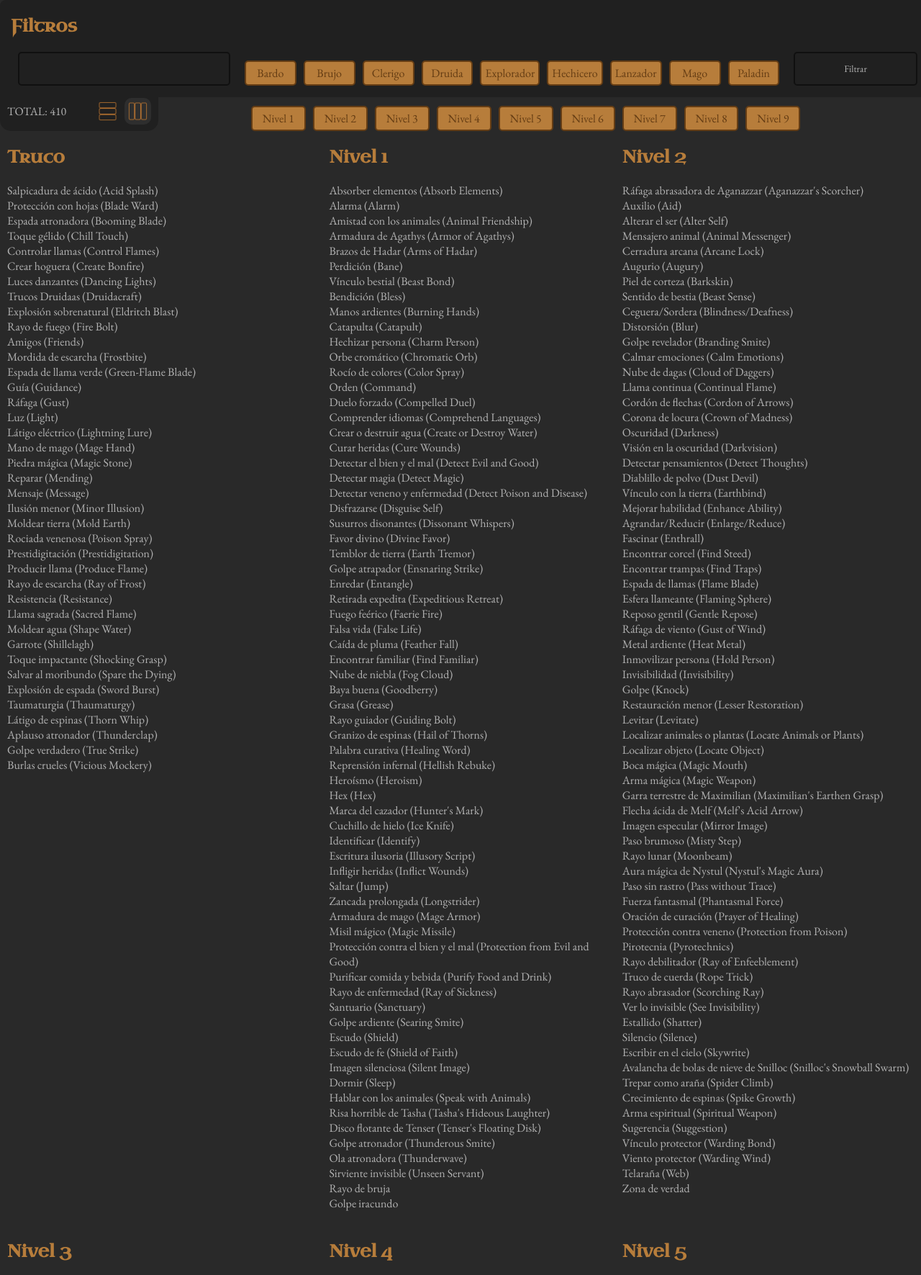
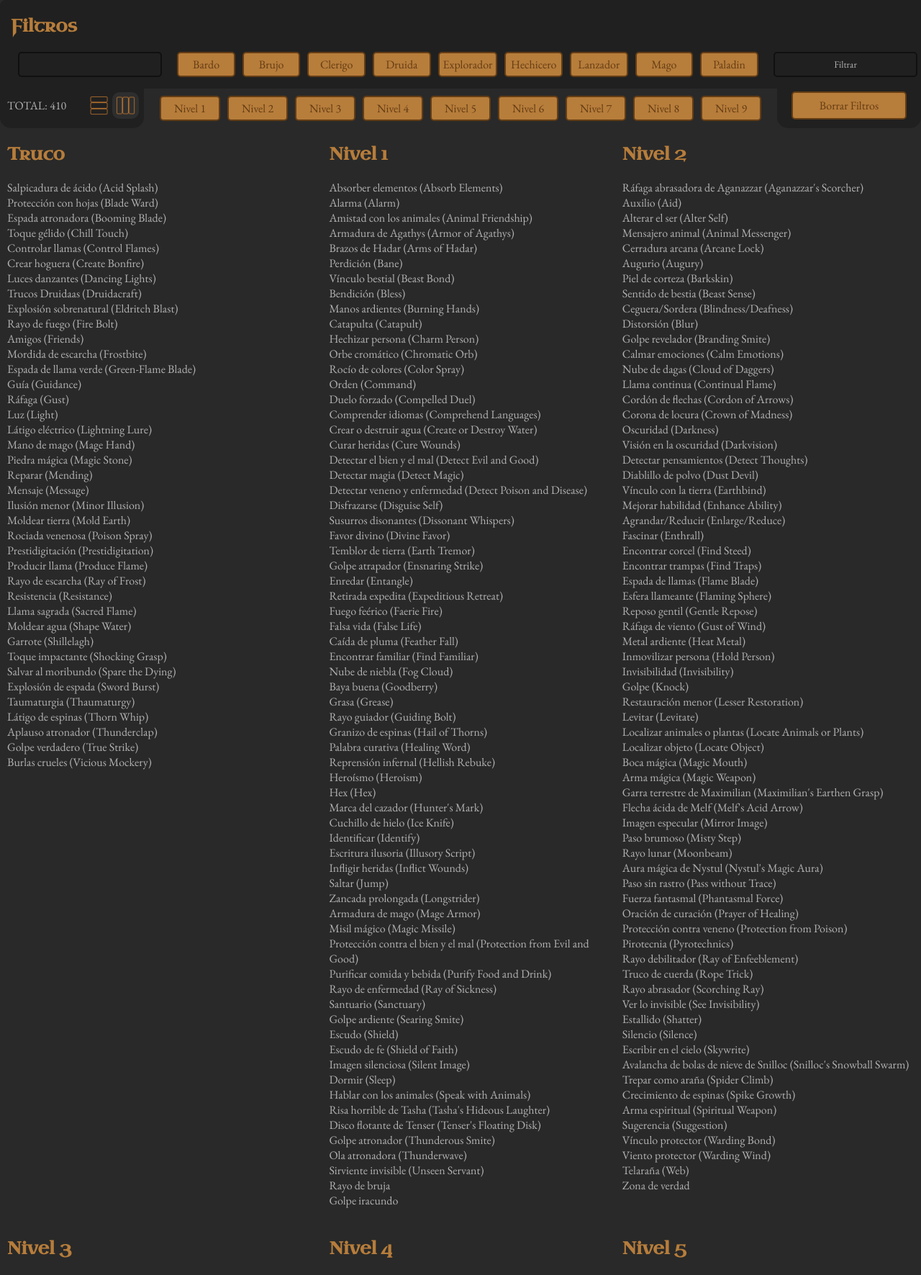
Before and after one commit to Pablohr11/DeepRol, a PHP site: page /sections/allSpells.php in a window 1280 px wide. Shown: the top 1771 px of the page at 72% size. Run offline with PHP 8.4, Linux system fonts and the light colour scheme; data comes from the database, SQL or seed files in the repository.

Commit message:
Cositirriquitina

```diff
--- a/sections/allSpells.php
+++ b/sections/allSpells.php
@@ -114,11 +114,14 @@ array_shift($spellsLevels);
                 <img id="displayColumns" class="selectedDisplay" src="../resources/imgs/icons/columns.png" alt="">
             </div>
         </div>
-        <div class="classesFilterDiv">
+        <div class="levelFilterDiv">
             <?php foreach ($spellsLevels as  $spellLevel) { ?>
                 <button onclick="autoScroll('<?=$spellLevel['level']?>')"><?=$spellLevel["level"]?></button>
             <?php }  ?>
             <!-- <input type="radio" id="bardo" value="bardo" name="classFilter" <?php if($classFilter == "bardo") echo("checked") ?>>             -->
+        </div>
+        <div id="subDiv4">
+            <button class="spell first" id="firstSpell">Borrar Filtros</button>
         </div>
     </div>
     <!-- >AKI <!-->
--- a/styles/allSpells.css
+++ b/styles/allSpells.css
@@ -3,7 +3,7 @@ body {
 }
 
 #allSpellsContainer {
-    padding-top: 135px;
+    padding-top: 123px;
     background: #292929
 }
 
@@ -30,7 +30,7 @@ dd {
 
 #filtros {
     display: grid;
-    grid-template-columns: auto auto auto;
+    grid-template-columns: 200px auto 200px;
     padding: 0 10px;
 }
 
@@ -39,6 +39,7 @@ input[type="text"], input[type="submit"] {
     border: 2px solid #101010;
     color: #b2b2b2;
     border-radius: 5px;
+    height: 35px;
 }
 
 input[type="text"]:focus {
@@ -57,7 +58,7 @@ input[type="radio"] {
     padding: 0 10px;
     margin: auto;
     width: 95%;
-    padding-top: 12px;
+
 }
 
 .classesFilterDiv label, .classesFilterDiv button {
@@ -144,7 +145,8 @@ input[type="submit"] {
 
 .subDiv2 {
     display: grid;
-    grid-template-columns: auto auto auto;
+    grid-template-columns: 200px auto 200px;
+    height: 55px;
 }
 
 #volverArriba {
@@ -189,15 +191,29 @@ input[type="submit"] {
     padding: 0px 20px;
 }
 
-div#subDiv3 {
+
+.selectedDisplay {
+    background-color: #2e2e2e;
+    border-radius: 10px;
+}
+.actualSpellList {
+    display: grid;
+}
+.displayList .actualSpellList {
+    grid-template-columns: 33% 33% 33%;
+}
+
+div#subDiv3, div#subDiv4 {
     background: #202020;
     border-bottom-left-radius: 15px;
     border-bottom-right-radius: 15px;
     display: grid;
     align-items: center;
+}
+
+div#subDiv3 {
     padding: 0 5px 8px;
     grid-template-columns: 60% 40%;
-    max-width: 210px;
 }
 
 #subDiv3 img {
@@ -211,13 +227,50 @@ div#subDiv3 {
     margin-right: 5px;
 }
 
-.selectedDisplay {
-    background-color: #2e2e2e;
-    border-radius: 10px;
+div#subDiv4 {
+    padding: 0 5px 8px;
+    max-width: 210px;
+    justify-content: center;
+    align-content: center;
 }
-.actualSpellList {
-    display: grid;
+div#subDiv4 button {
+    text-align: center;
+    padding: 7px 5px;
+    border: 2px solid #653d14;
+    border-radius: 5px;
+    cursor: pointer;
+    background-color: #b77d3b;
+    color: #653d14;
+    width: 160px;
+    font-size: 16px;
 }
-.displayList .actualSpellList {
-    grid-template-columns: 33% 33% 33%;
+
+.levelFilterDiv {
+    display: flex;
+    gap: 10px;
+    flex-wrap: wrap;
+    justify-content: center;
+    padding: 0 10px;
+    margin: auto;
+    width: 95%;
 }
+
+.levelFilterDiv label, .levelFilterDiv button {
+    font-size: 16px;
+    flex: 1;
+    text-align: center;
+    padding: 5px 5px;
+    border: 2px solid #653d14;
+    border-radius: 5px;
+    cursor: pointer;
+    background-color: #b77d3b;
+    color: #653d14;
+    transition: background-color 0.3s, border-color 0.3s, color 0.3s;
+}
+
+.levelFilterDiv input[type="radio"]:checked + label {
+    background-color: #653d14;
+    color: white;
+    border-color: #b77d3b;
+    color: #b77d3b;
+}
```
